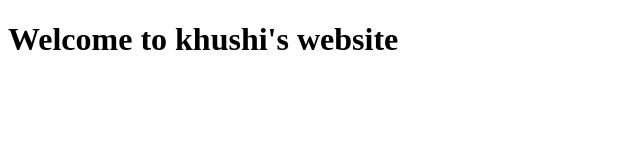
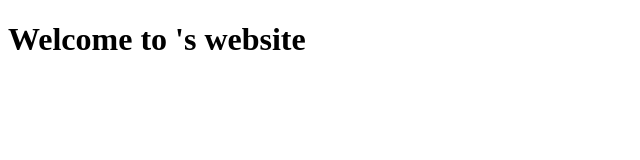
Before and after one commit to anshawasthy/khushi, a plain HTML site: page index.html in a window 1280 px wide. Shown: the whole page, without its empty margins (0-640 px from the left). Drawn offline with Linux system fonts and the light colour scheme.

Commit message:
Fix heading text in index.html

```diff
--- a/index.html
+++ b/index.html
@@ -6,6 +6,6 @@
     <title>khushi</title>
 </head>
 <body>
-    <h1>Welcome to khushi's website</h1>
+    <h1>Welcome to 's website</h1>
 </body>
 </html>
```
